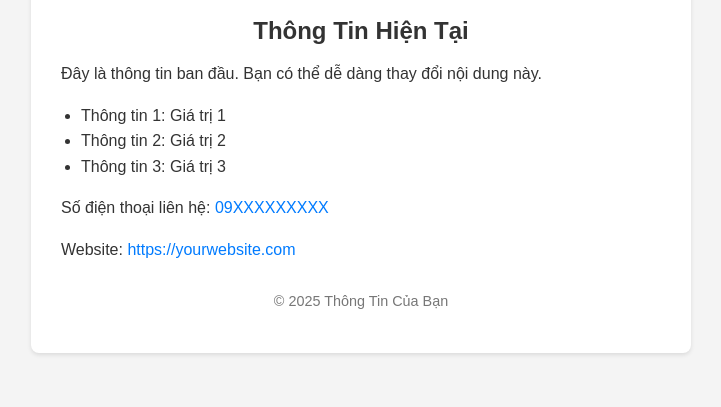
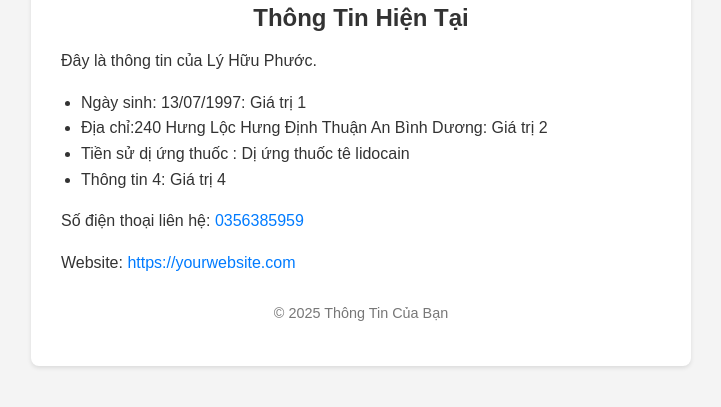
Before and after one commit to Noname-Tech-Maker/My-Information, a plain HTML site: page index.html in a window 1280 px wide. Shown: the part 289-696 px from the top of the page, without its empty margins (279-1000 px from the left). Drawn offline with Linux system fonts and the light colour scheme.

Commit message:
Add files via upload

```diff
--- a/index.html
+++ b/index.html
@@ -16,13 +16,14 @@
             <section id="thong-tin-chinh">
                 <h2>Thông Tin Hiện Tại</h2>
                 <div id="noi-dung-cap-nhat">
-                    <p>Đây là thông tin ban đầu. Bạn có thể dễ dàng thay đổi nội dung này.</p>
+                    <p>Đây là thông tin của Lý Hữu Phước.</p>
                     <ul>
-                        <li>Thông tin 1: Giá trị 1</li>
-                        <li>Thông tin 2: Giá trị 2</li>
-                        <li>Thông tin 3: Giá trị 3</li>
+                        <li>Ngày sinh: 13/07/1997: Giá trị 1</li>
+                        <li>Địa chỉ:240 Hưng Lộc Hưng Định Thuận An Bình Dương: Giá trị 2</li>
+                        <li>Tiền sử dị ứng thuốc : Dị ứng thuốc tê lidocain </li>
+			<li>Thông tin 4: Giá trị 4</li>
                     </ul>
-                    <p>Số điện thoại liên hệ: <a href="tel:+84XXXXXXXXX">09XXXXXXXXX</a></p>
+                    <p>Số điện thoại liên hệ: <a href="tel:+84916909387">0356385959</a></p>
                     <p>Website: <a href="https://yourwebsite.com">https://yourwebsite.com</a></p>
                     </div>
             </section>
```
